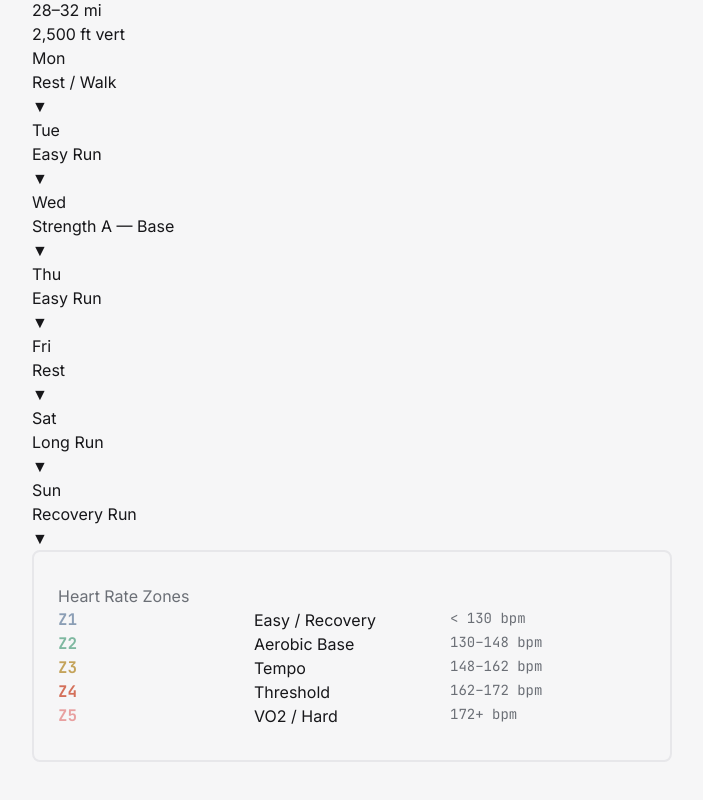
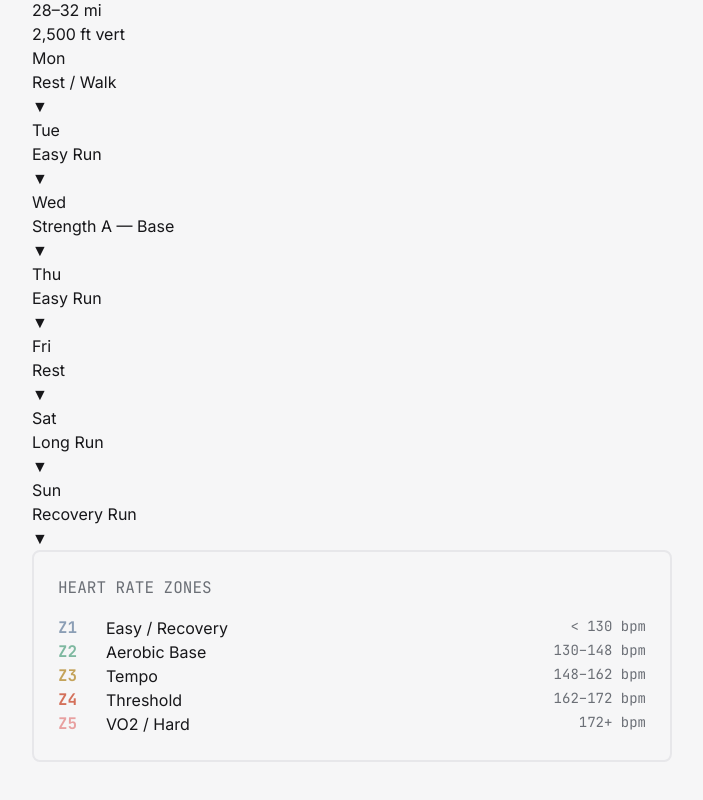
Before and after one commit to teresal92/trailrunning-planner, a Next.js app: page / in a window 1280 px wide. Shown: the part 844-1644 px from the top of the page, without its empty margins (288-991 px from the left). Built offline with nearby package versions, Linux system fonts and the light colour scheme.

Commit message:
style: adjust HeartRateZones header and grid layout

```diff
--- a/app/components/heart-rate-zones.tsx
+++ b/app/components/heart-rate-zones.tsx
@@ -38,11 +38,16 @@ const ZONES = [
 
 export default function HeartRateZones() {
   return (
-    <div className="px-6 py-8 border-2 border-border rounded-lg">
-      <h2 className="text-text-secondary">Heart Rate Zones</h2>
+    <div className="p-6 border-2 border-border rounded-lg">
+      <h2 className="text-text-secondary font-mono uppercase mb-4">
+        Heart Rate Zones
+      </h2>
       <div>
         {ZONES.map((z) => (
-          <div key={z.id} className="grid grid-cols-3 text-start">
+          <div
+            key={z.id}
+            className="grid grid-cols-[minmax(3rem,auto)_1fr_auto] text-start"
+          >
             <span style={{ color: z.color }} className="font-bold font-mono">
               {z.zone}
             </span>
```
